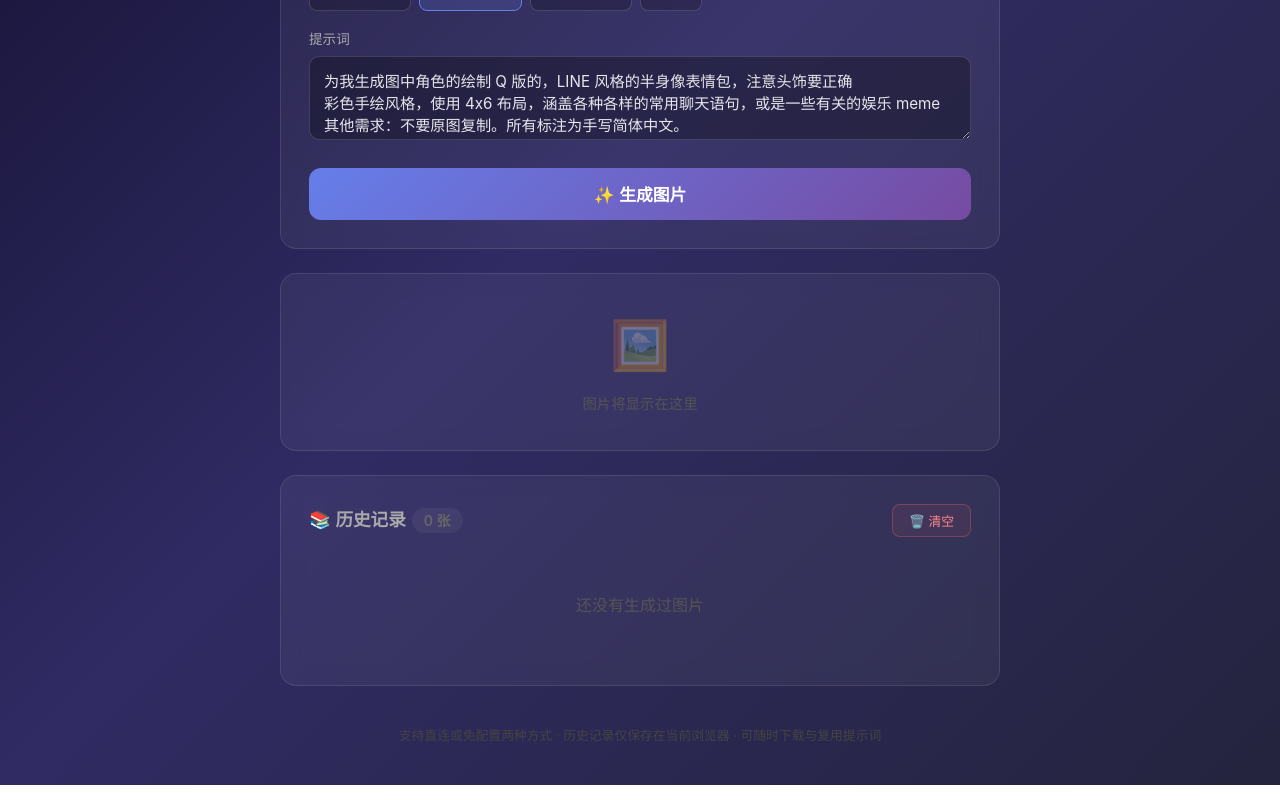
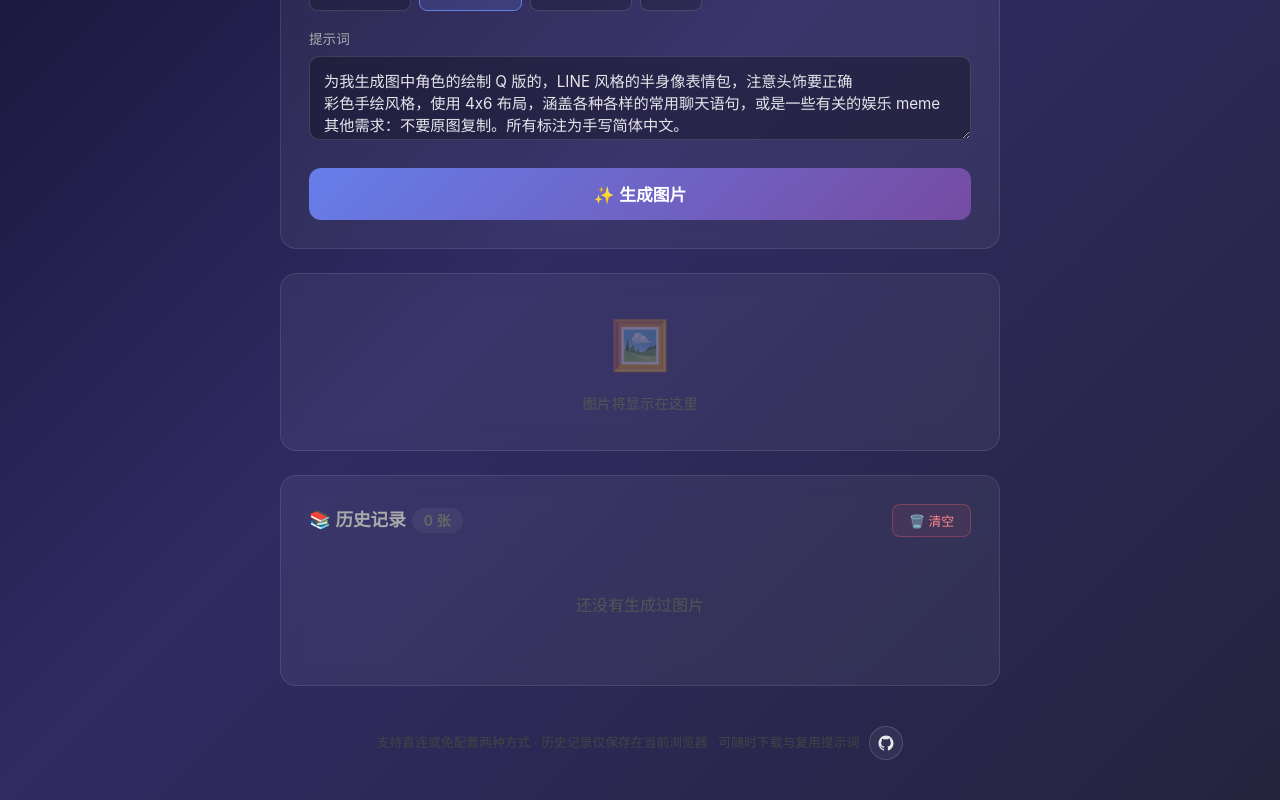
Before and after one commit to dming519/ai-image-generator-next, a Next.js app: page / in a window 1280 px wide. Shown: the part 506-1306 px from the top of the page. Built offline with nearby package versions, Linux system fonts and the light colour scheme.

Commit message:
ui: replace footer github text with icon link

```diff
--- a/app/globals.css
+++ b/app/globals.css
@@ -568,10 +568,33 @@ textarea {
 }
 
 footer {
-  text-align: center;
   color: #444;
   font-size: 0.8em;
   margin-top: 40px;
+  display: flex;
+  align-items: center;
+  justify-content: center;
+  gap: 10px;
+  flex-wrap: wrap;
+}
+
+.github-link {
+  width: 34px;
+  height: 34px;
+  display: inline-flex;
+  align-items: center;
+  justify-content: center;
+  border-radius: 999px;
+  border: 1px solid var(--field-border);
+  background: rgba(255, 255, 255, 0.05);
+  color: var(--text);
+  transition: transform 0.15s, background 0.2s, border-color 0.2s;
+}
+
+.github-link:hover {
+  transform: translateY(-1px);
+  background: rgba(255, 255, 255, 0.1);
+  border-color: rgba(255, 255, 255, 0.28);
 }
 
 @media (max-width: 520px) {
--- a/src/components/ImageGenerator.tsx
+++ b/src/components/ImageGenerator.tsx
@@ -435,6 +435,24 @@ export default function ImageGenerator() {
 
       <footer>
         支持直连或免配置两种方式 · 历史记录仅保存在当前浏览器 · 可随时下载与复用提示词
+        <a
+          className="github-link"
+          href="https://github.com/dming519/ai-image-generator-next"
+          target="_blank"
+          rel="noreferrer"
+          aria-label="查看 GitHub 仓库"
+          title="查看 GitHub 仓库"
+        >
+          <svg
+            viewBox="0 0 24 24"
+            width="18"
+            height="18"
+            aria-hidden="true"
+            fill="currentColor"
+          >
+            <path d="M12 2C6.477 2 2 6.589 2 12.248c0 4.526 2.865 8.365 6.839 9.72.5.096.682-.221.682-.492 0-.243-.008-.888-.013-1.742-2.782.615-3.369-1.37-3.369-1.37-.455-1.184-1.11-1.499-1.11-1.499-.908-.637.069-.624.069-.624 1.004.072 1.532 1.053 1.532 1.053.892 1.568 2.341 1.115 2.91.852.091-.664.349-1.116.635-1.373-2.221-.259-4.556-1.14-4.556-5.073 0-1.121.39-2.038 1.029-2.756-.103-.26-.446-1.306.098-2.723 0 0 .84-.276 2.75 1.053A9.303 9.303 0 0 1 12 6.836c.85.004 1.706.118 2.504.347 1.909-1.329 2.748-1.053 2.748-1.053.546 1.417.203 2.463.1 2.723.64.718 1.028 1.635 1.028 2.756 0 3.943-2.339 4.811-4.566 5.066.359.318.678.946.678 1.906 0 1.376-.012 2.485-.012 2.822 0 .273.18.592.688.491C19.138 20.61 22 16.772 22 12.248 22 6.589 17.523 2 12 2Z" />
+          </svg>
+        </a>
       </footer>
 
       <Lightbox
```
